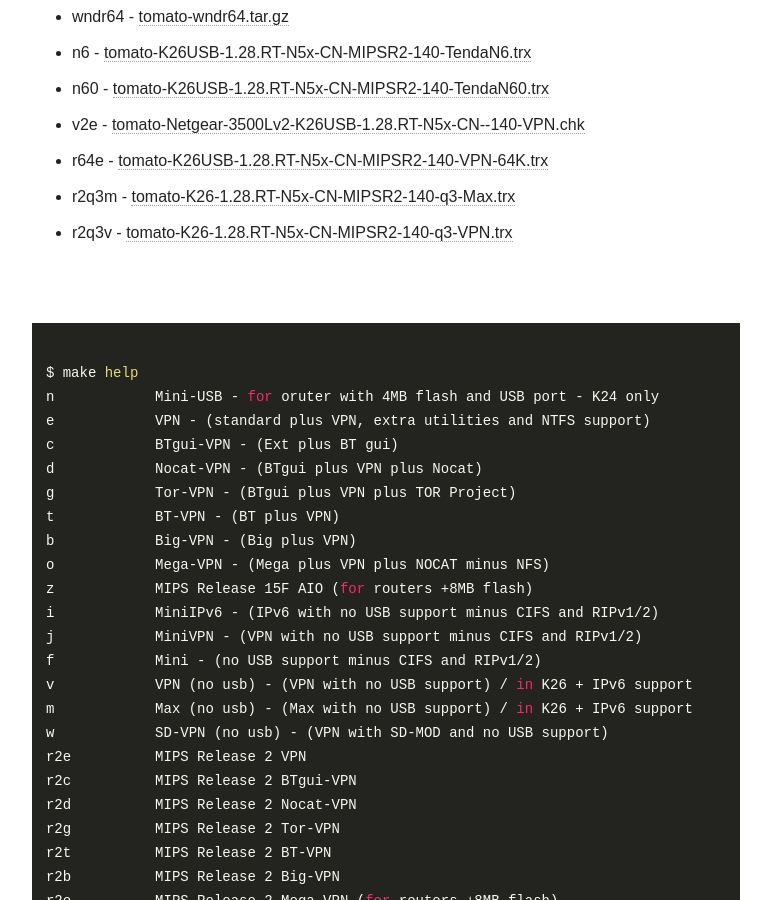
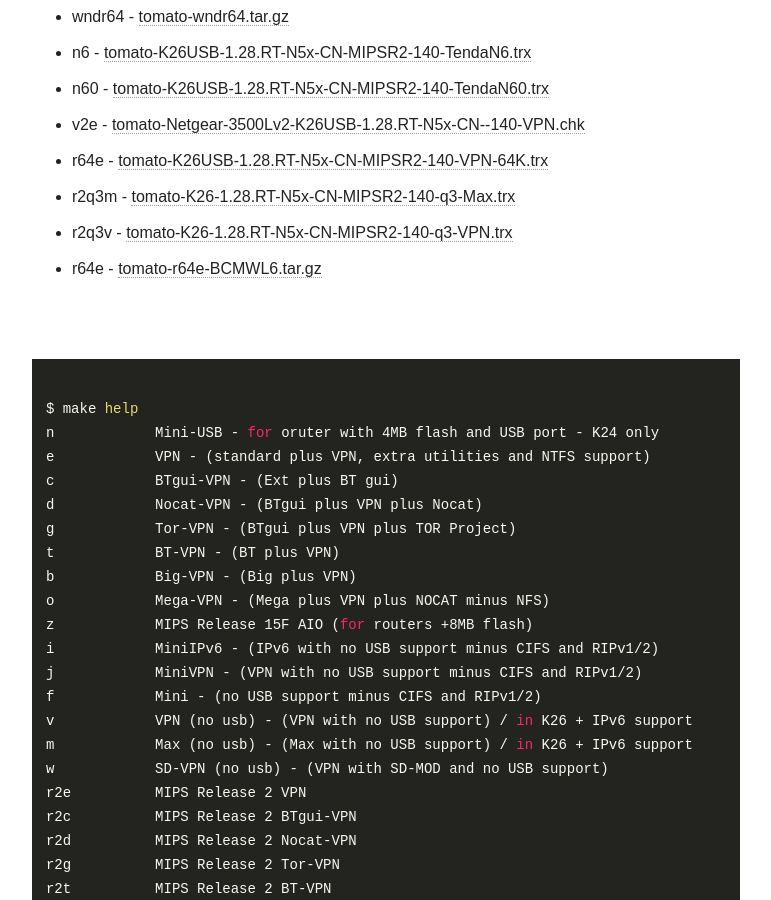
Before and after one commit to oglopss/tomato-ci-ctf-jekyll, a Jekyll site: the page built from index.html, in a window 1280 px wide and 900 px high, scrolled down 2071 px. Shown: the whole window, without its empty margins (254-1025 px from the left). Built offline with Jekyll 4.4.1, drawn with Linux system fonts in a browser that asks for light colours; nearby versions of some CDN libraries.

Commit message:
Travis build 3 r64e pushed to gh-pages

```diff
--- a/_data/ss.yml
+++ b/_data/ss.yml
@@ -47,3 +47,4 @@
   - 0048 r64e tomato-K26USB-1.28.RT-N5x-CN-MIPSR2-140-VPN-64K.trx
   - 0051 r2q3v tomato-K26-1.28.RT-N5x-CN-MIPSR2-140-q3-VPN.trx
   - 0050 r2q3m tomato-K26-1.28.RT-N5x-CN-MIPSR2-140-q3-Max.trx
+  - 0054 r64e tomato-r64e-BCMWL6.tar.gz
```
Also changed, not shown: 1 other file.
